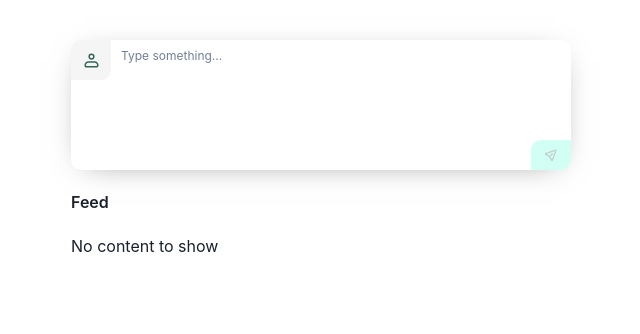
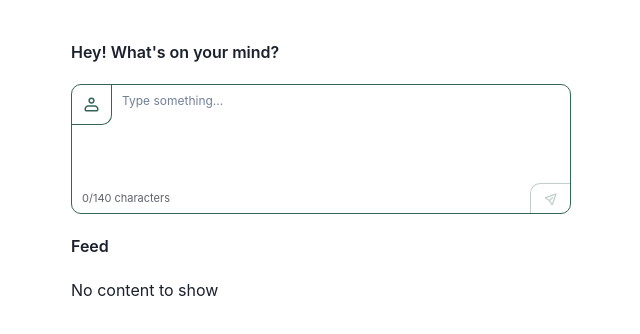
Before and after one commit to hugoarmor/nostr-app, a React (Create React App) app: page / in a window 1280 px wide. Shown: the top 334 px of the page, without its empty margins (319-959 px from the left). Built offline with nearby package versions, Linux system fonts and the light colour scheme; no server answers.

Commit message:
refactor: ui design

```diff
--- a/src/App.tsx
+++ b/src/App.tsx
@@ -1,15 +1,15 @@
 import { Flex, Text } from "@chakra-ui/layout";
 import PostInput from "./components/post-input";
 import Feed from "./components/feed";
-import { useForm } from "react-hook-form";
+import { set, useForm } from "react-hook-form";
 import { useEffect, useState } from "react";
 import { PostType } from "./components/post";
 import { useNostrClient } from "./hooks/use-nostr-client";
 
 function App() {
   const { register, handleSubmit, reset } = useForm();
-  const [isPublishDisabled, setIsPublishDisabled] = useState(true);
   const [isLoading, setIsLoading] = useState(false);
+  const [postInputValue, setPostInputValue] = useState("");
 
   const [posts, setPosts] = useState<PostType[]>([]);
 
@@ -20,14 +20,12 @@ function App() {
 
     setPosts((prev) => [post, ...prev]);
     setIsLoading(false);
-
-    reset();
   };
 
   const handlePostInputChange = ({
     target,
   }: React.ChangeEvent<HTMLTextAreaElement>) => {
-    setIsPublishDisabled(target.value.length === 0);
+    setPostInputValue(target.value);
   };
 
   const onSubmit = (data: any) => {
@@ -42,6 +40,8 @@ function App() {
     });
 
     nostrClient.publish(eventContent);
+    setPostInputValue("");
+    reset()
   };
 
   useEffect(() => {
@@ -54,11 +54,15 @@ function App() {
 
   return (
     <Flex maxW="500px" flexDir="column" mx="auto" py="40px">
+      <Text mb="20px" fontWeight="semibold">
+        Hey! What's on your mind?
+      </Text>
       <form onSubmit={handleSubmit(onSubmit)}>
         <PostInput
+          value={postInputValue}
           onChange={handlePostInputChange}
           inputProps={{ ...register("postContent") }}
-          publishDisabled={isLoading || isPublishDisabled}
+          publishDisabled={isLoading || postInputValue.length === 0}
         />
       </form>
       <Text my="20px" fontWeight="semibold">
--- a/src/components/Post.tsx
+++ b/src/components/Post.tsx
@@ -15,7 +15,7 @@ type Props = {
 
 export default function Post({ body }: Props) {
   return (
-    <Flex boxShadow="0px 5px 30px -15px rgba(0,0,0,0.50)" borderRadius="10px" minH="96px">
+    <Flex border="1px solid #346559" borderRadius="10px" minH="96px">
       <Box
         w="40px"
         h="40px"
@@ -23,8 +23,9 @@ export default function Post({ body }: Props) {
         display="flex"
         alignItems="center"
         justifyContent="center"
-        bg="#F5F5F5"
         borderRadius="10px 0 10px 0"
+        borderWidth="0 1px 1px 0"
+        borderColor="#346559"
       >
         <ProfileIcon color="#346559" />
       </Box>
--- a/src/components/post-input.tsx
+++ b/src/components/post-input.tsx
@@ -1,4 +1,4 @@
-import { Box, Flex } from "@chakra-ui/layout";
+import { Box, Flex, Text } from "@chakra-ui/layout";
 import { Textarea } from "@chakra-ui/textarea";
 import ProfileIcon from "../assets/profile-icon";
 import SendIcon from "../assets/send-icon";
@@ -6,15 +6,23 @@ import { Button } from "@chakra-ui/button";
 
 export type Props = {
   inputProps: any;
+  value: string;
   publishDisabled?: boolean;
   onChange: React.ChangeEventHandler<HTMLTextAreaElement> | undefined;
+  charLimit?: number;
 };
 
 export default function PostInput({
   inputProps,
   publishDisabled,
   onChange,
+  value,
+  charLimit = 140,
 }: Props) {
+  const charCount = value.length;
+
+  const charCountText = `${charCount}/${charLimit} characters`;
+
   return (
     <Box
       display="flex"
@@ -22,7 +30,7 @@ export default function PostInput({
       w="100%"
       minH="130px"
       borderRadius="10px"
-      boxShadow="0px 5px 30px -15px rgba(0,0,0,0.50)"
+      border="1px solid #346559"
     >
       <Flex>
         <Box
@@ -32,8 +40,9 @@ export default function PostInput({
           display="flex"
           alignItems="center"
           justifyContent="center"
-          bg="#F5F5F5"
           borderRadius="10px 0 10px 0"
+          borderWidth="0 1px 1px 0"
+          borderColor="#346559"
         >
           <ProfileIcon color="#346559" />
         </Box>
@@ -46,13 +55,15 @@ export default function PostInput({
           variant="unstyled"
           border="0px solid black"
           resize="none"
+          value={value}
+          maxLength={charLimit}
         />
       </Flex>
-      <Flex mt="auto" justifyContent="flex-end">
+      <Flex mt="auto" justifyContent="space-between" alignItems="center">
+        <Text ml="10px" fontSize={11} opacity={0.7} wordBreak="break-all" whiteSpace="pre-wrap">{charCountText}</Text>
         <Button
           type="submit"
           variant="unstyled"
-          bg="#6EFFDC"
           p={0}
           w="30px"
           h="30px"
@@ -63,6 +74,11 @@ export default function PostInput({
           borderRadius="10px 0 10px 0"
           pointerEvents={publishDisabled ? "none" : "auto"}
           opacity={publishDisabled ? 0.3 : 1}
+          borderWidth="1px 0 0 1px"
+          borderColor="#346559"
+          _hover={{
+            bg: publishDisabled ? "" : "#d8fff5",
+          }}
         >
           <SendIcon color="#346559" />
         </Button>
```
